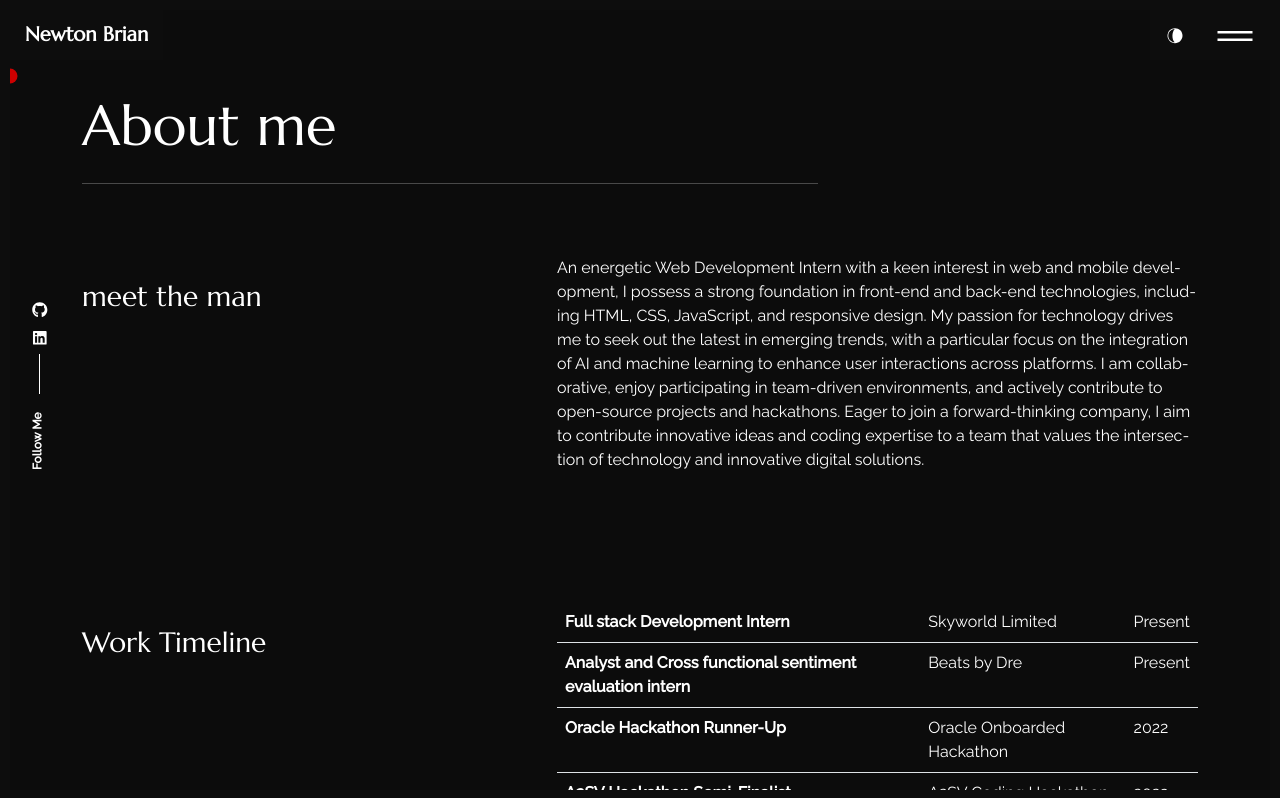
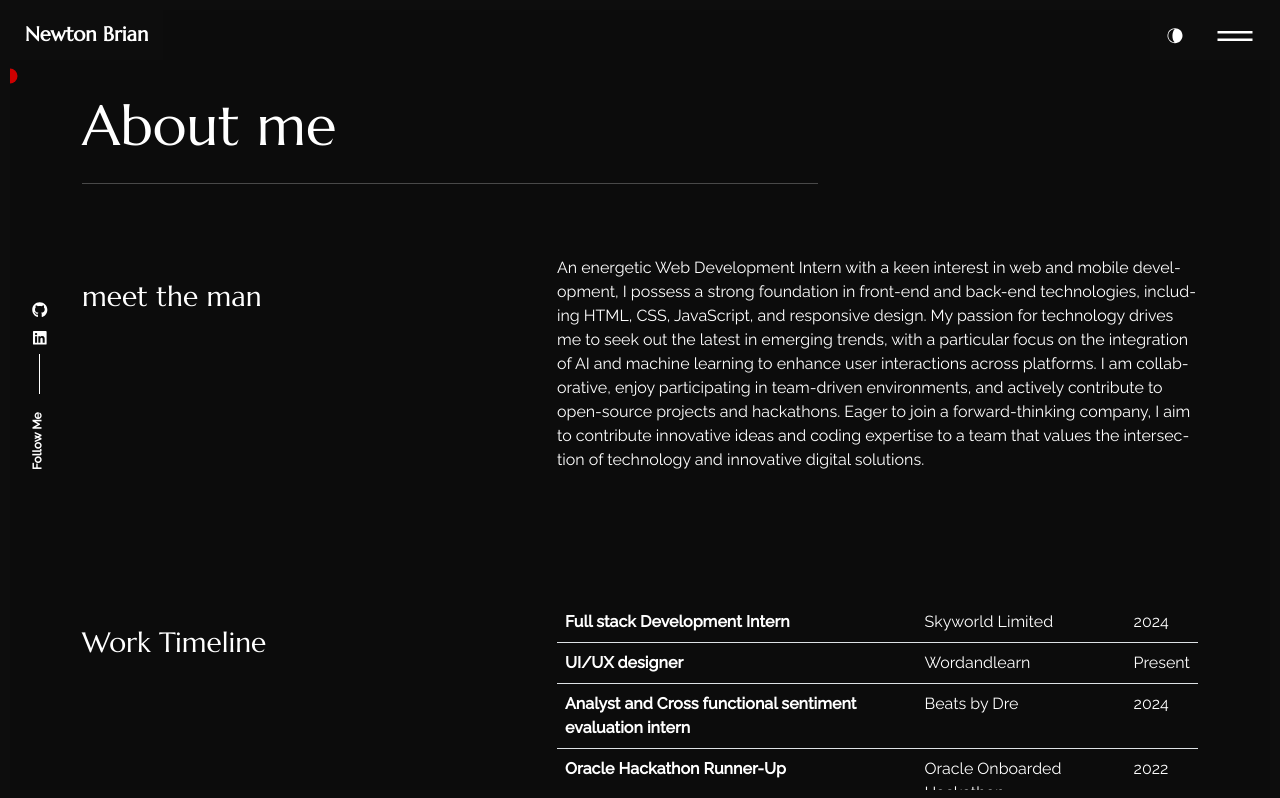
Before and after one commit to newtvn/react-portfolio, a React (Create React App) app: page /about in a window 1280 px wide. Shown: the top 798 px of the page. Built offline with nearby package versions, Linux system fonts and the light colour scheme.

Commit message:
update 2

```diff
--- a/src/content_option.js
+++ b/src/content_option.js
@@ -1,18 +1,18 @@
 const logotext = "Newton Brian";
 const meta = {
     title: "Newton Brian Nyongesa",
-    description: "Newton Brian Nyongesa _ Full stack devloper,currently working interning at Sky World Limited",
+    description: "Newton Brian Nyongesa _ Full stack devloper,currently working an internship at Bitz.itc company ",
 };
 
 const introdata = {
     title: "Newton Brian Nyongesa",
     animated: {
-        first: "Founder and Director of Nexwave Corporations",
+        first: "UI/UX Designer and Developer",
         second: "Tech-fanatic",
         third: "Full stack developer",
     },
     description: "Computer science majour, French minor with a key interest in all systems tech and inovation",
-    your_img_url: "https://images.unsplash.com/photo-1605379399642-870262d3d051?q=80&w=1812&auto=format&fit=crop&ixlib=rb-4.0.3&ixid=M3wxMjA3fDB8MHxwaG90by1wYWdlfHx8fGVufDB8fHx8fA%3D%3D",
+    your_img_url: "https://unsplash.com/photos/macbook-pro-on-black-wooden-table-PNbDkQ2DDgM",
 };
 
 const dataabout = {
@@ -23,13 +23,19 @@ const worktimeline =[
     {
       jobtitle: "Full stack Development Intern",
       where: "Skyworld Limited",
+      date: "2024",
+      description: "Engaged in full-stack web development projects, utilizing modern frameworks and languages to create responsive and user-centric solutions."
+    },
+    {
+      jobtitle: "UI/UX designer ",
+      where: "Wordandlearn",
       date: "Present",
-      description: "Engaged in full-stack web development projects, utilizing modern frameworks and languages to create responsive and user-centric solutions."
+      description: "Worked on the design and UI aspects of the Wordandlearn application, focusing on creating an intuitive and engaging user experience.",
     },
     {
       jobtitle: "Analyst and Cross functional sentiment evaluation intern",
       where: "Beats by Dre",
-      date: "Present",
+      date: "2024",
       description: "Gaining practical experience in cutting-edge sound engineering and proforma generation with ventures into reproduction and wavelength manipulation",
     },
     {
@@ -173,6 +179,21 @@ const dataportfolio = [
       description: "Secure me-A web based platform aimed at easening the process of analysis and relationship detection in the current criminal system.",
         link: "https://github.com/newtvn/secureme"
     },
+      {
+          img: "https://files.oaiusercontent.com/file-CkiLYTNrEzQ3oVmE1Tl5YO1U?se=2024-04-01T14%3A58%3A21Z&sp=r&sv=2021-08-06&sr=b&rscc=max-age%3D31536000%2C%20immutable&rscd=attachment%3B%20filename%3Dc50ca47e-a7da-44a8-816b-fa726cca686d.webp&sig=VN89QftPWJ/vnBwGTNXzKFJ58WvruN7Ub92tL4hmGbw%3D",
+          description: "The Sky Swift Figma design represents a modern logistics management platform, optimizing freight and shipment tracking for efficiency and real-time monitoring.",
+          link: "https://www.figma.com/design/hc3d5ZDSFoqLZDdxKsYhks/SkyLogistics?node-id=0-1&t=lwqQ9NBekx9KshNM-1"
+      },
+      {
+          img: "https://files.oaiusercontent.com/file-CkiLYTNrEzQ3oVmE1Tl5YO1U?se=2024-04-01T14%3A58%3A21Z&sp=r&sv=2021-08-06&sr=b&rscc=max-age%3D31536000%2C%20immutable&rscd=attachment%3B%20filename%3Dc50ca47e-a7da-44a8-816b-fa726cca686d.webp&sig=VN89QftPWJ/vnBwGTNXzKFJ58WvruN7Ub92tL4hmGbw%3D",
+          description: "The Arifu Management Dashboard Figma design showcases an intuitive platform for digital learning and engagement, empowering users with seamless content management.",
+          link: "https://www.figma.com/design/UDD5MjFlEyD5Iy3snRU468/Arifu-Management-Dashboard?node-id=0-1&t=gdVoEMRkvxrzrWTO-1"
+      },
+      {
+          img: "https://files.oaiusercontent.com/file-CkiLYTNrEzQ3oVmE1Tl5YO1U?se=2024-04-01T14%3A58%3A21Z&sp=r&sv=2021-08-06&sr=b&rscc=max-age%3D31536000%2C%20immutable&rscd=attachment%3B%20filename%3Dc50ca47e-a7da-44a8-816b-fa726cca686d.webp&sig=VN89QftPWJ/vnBwGTNXzKFJ58WvruN7Ub92tL4hmGbw%3D",
+          description: "The Zuri Health HRM Figma design outlines a robust human resource management system tailored for healthcare, ensuring efficient workforce tracking and operations.",
+          link: "https://www.figma.com/design/1qnn9BQeS87HuNReufQ60r/Zuri-Hackathon-HRM?node-id=72-982&t=T1nNEF9Jn7KfAtih-0"
+      },
     {
       img: "https://files.oaiusercontent.com/file-CkiLYTNrEzQ3oVmE1Tl5YO1U?se=2024-04-01T14%3A58%3A21Z&sp=r&sv=2021-08-06&sr=b&rscc=max-age%3D31536000%2C%20immutable&rscd=attachment%3B%20filename%3Dc50ca47e-a7da-44a8-816b-fa726cca686d.webp&sig=VN89QftPWJ/vnBwGTNXzKFJ58WvruN7Ub92tL4hmGbw%3D",
       description: "The File Verification Application is designed to validate and process CSV files containing user data. It ensures that each entry in the CSV file has a valid ID number, mobile number, and email address as per the specified formats.",
```
